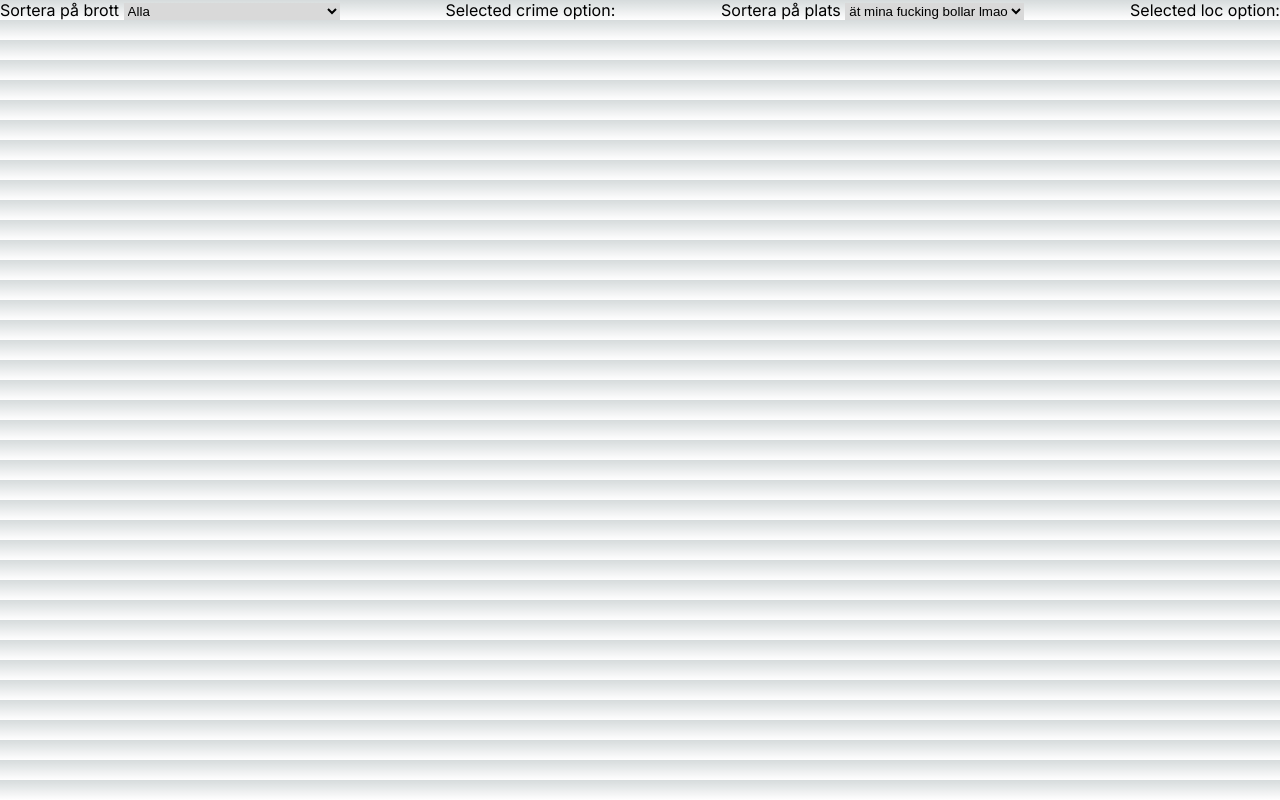
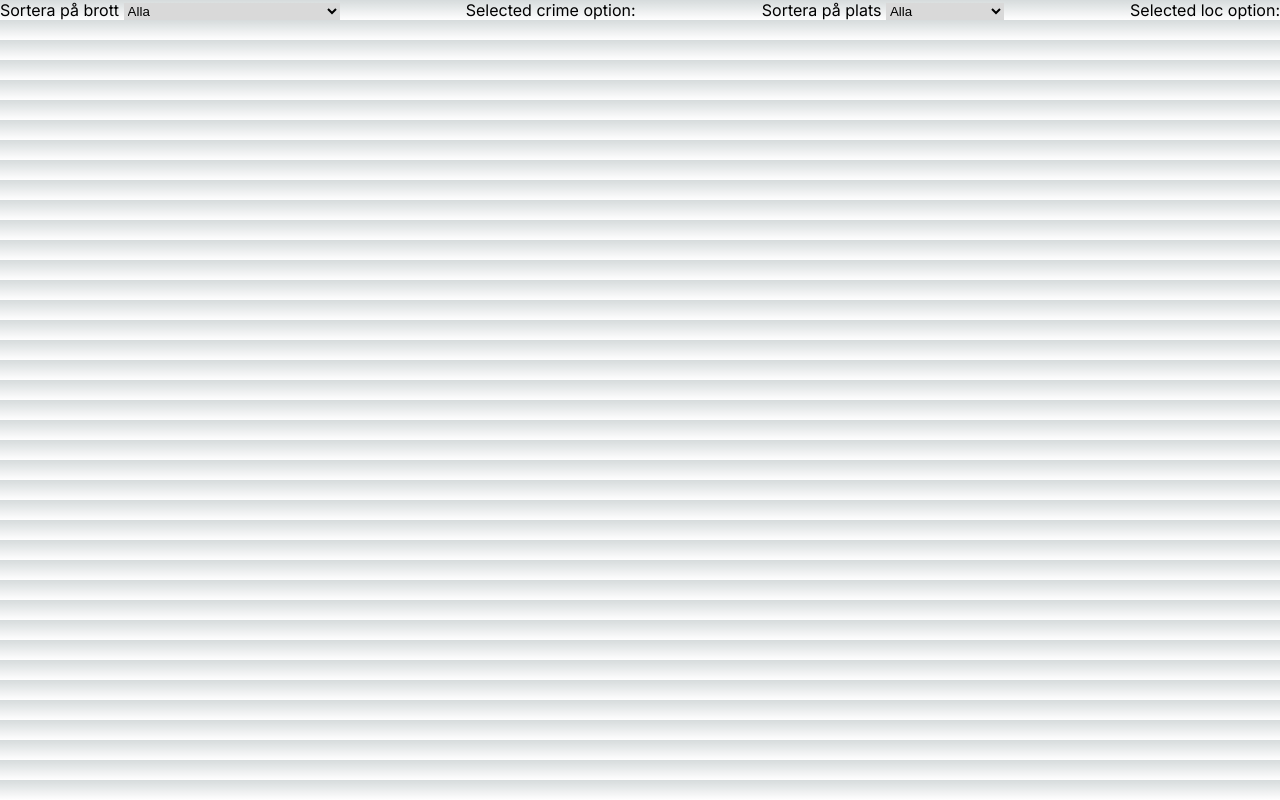
Before and after one commit to willayy/DAT257-Agile, a Next.js app in the folder agile-app/: page /testComboBox in a window 1280 px wide. Built offline with nearby package versions, Linux system fonts and the light colour scheme.

Commit message:
lists for crimes and locations added

```diff
--- a/agile-app/src/components/searchComboBox/parentSearchComboBox.tsx
+++ b/agile-app/src/components/searchComboBox/parentSearchComboBox.tsx
@@ -106,7 +106,298 @@ const ParentSearchComboBox = () => {
         "Våldtäkt, försök",
         "Vållande till kroppsskada"];
 
-    const optionsLoc = ['ät mina fucking bollar lmao ','loc1', 'loc2', 'loc3'];
+    const optionsLoc = [
+        "Alla",
+        "Ale",
+        "Alingsås",
+        "Alvesta",
+        "Aneby",
+        "Arboga",
+        "Arjeplog",
+        "Arvidsjaur",
+        "Arvika",
+        "Askersund",
+        "Avesta",
+        "Bengtsfors",
+        "Berg",
+        "Bjurholm",
+        "Bjuv",
+        "Boden",
+        "Bollebygd",
+        "Bollnäs",
+        "Borgholm",
+        "Borlänge",
+        "Botkyrka",
+        "Boxholm",
+        "Bromölla",
+        "Bräcke",
+        "Burlöv",
+        "Båstad",
+        "Dals-Ed",
+        "Danderyd",
+        "Degerfors",
+        "Dorotea",
+        "Eda",
+        "Ekerö",
+        "Eksjö",
+        "Emmaboda",
+        "Enköping",
+        "Eskilstuna",
+        "Eslöv",
+        "Essunga",
+        "Fagersta",
+        "Falkenberg",
+        "Falköping",
+        "Falun",
+        "Filipstad",
+        "Finspång",
+        "Flen",
+        "Forshaga",
+        "Färgelanda",
+        "Gagnef",
+        "Gislaved",
+        "Gnesta",
+        "Gnosjö",
+        "Gotland",
+        "Grums",
+        "Grästorp",
+        "Gullspång",
+        "Gällivare",
+        "Gävle",
+        "Göteborg",
+        "Götene",
+        "Habo",
+        "Hagfors",
+        "Hallsberg",
+        "Hallstahammar",
+        "Halmstad",
+        "Hammarö",
+        "Haninge",
+        "Haparanda",
+        "Heby",
+        "Hedemora",
+        "Helsingborg",
+        "Herrljunga",
+        "Hjo",
+        "Hofors",
+        "Huddinge",
+        "Hudiksvall",
+        "Hultsfred",
+        "Hylte",
+        "Håbo",
+        "Hällefors",
+        "Härjedalen",
+        "Härnösand",
+        "Härryda",
+        "Hässleholm",
+        "Höganäs",
+        "Högsby",
+        "Hörby",
+        "Höör",
+        "Jokkmokk",
+        "Järfälla",
+        "Jönköping",
+        "Kalix",
+        "Kalmar",
+        "Karlsborg",
+        "Karlshamn",
+        "Karlskoga",
+        "Karlskrona",
+        "Karlstad",
+        "Katrineholm",
+        "Kil",
+        "Kinda",
+        "Kiruna",
+        "Klippan",
+        "Knivsta",
+        "Kramfors",
+        "Kristianstad",
+        "Kristinehamn",
+        "Krokom",
+        "Kumla",
+        "Kungsbacka",
+        "Kungsör",
+        "Kungälv",
+        "Kävlinge",
+        "Köping",
+        "Laholm",
+        "Landskrona",
+        "Laxå",
+        "Lekeberg",
+        "Leksand",
+        "Lerum",
+        "Lessebo",
+        "Lidingö",
+        "Lidköping",
+        "Lilla Edet",
+        "Lindesberg",
+        "Linköping",
+        "Ljungby",
+        "Ljusdal",
+        "Ljusnarsberg",
+        "Lomma",
+        "Ludvika",
+        "Luleå",
+        "Lund",
+        "Lycksele",
+        "Lysekil",
+        "Malmö",
+        "Malung-Sälen",
+        "Malå",
+        "Mariestad",
+        "Mark",
+        "Markaryd",
+        "Mellerud",
+        "Mjölby",
+        "Mora",
+        "Motala",
+        "Mullsjö",
+        "Munkedal",
+        "Munkfors",
+        "Mölndal",
+        "Mönsterås",
+        "Mörbylånga",
+        "Nacka",
+        "Nora",
+        "Norberg",
+        "Nordanstig",
+        "Nordmaling",
+        "Norrköping",
+        "Norrtälje",
+        "Norsjö",
+        "Nybro",
+        "Nykvarn",
+        "Nyköping",
+        "Nynäshamn",
+        "Nässjö",
+        "Ockelbo",
+        "Olofström",
+        "Orsa",
+        "Orust",
+        "Osby",
+        "Oskarshamn",
+        "Ovanåker",
+        "Oxelösund",
+        "Pajala",
+        "Partille",
+        "Perstorp",
+        "Piteå",
+        "Ragunda",
+        "Robertsfors",
+        "Ronneby",
+        "Rättvik",
+        "Sala",
+        "Salem",
+        "Sandviken",
+        "Sigtuna",
+        "Simrishamn",
+        "Sjöbo",
+        "Skara",
+        "Skellefteå",
+        "Skinnskatteberg",
+        "Skurup",
+        "Skövde",
+        "Smedjebacken",
+        "Sollefteå",
+        "Sollentuna",
+        "Solna",
+        "Sorsele",
+        "Sotenäs",
+        "Staffanstorp",
+        "Stenungsund",
+        "Stockholm",
+        "Storfors",
+        "Storuman",
+        "Strängnäs",
+        "Strömstad",
+        "Strömsund",
+        "Sundbyberg",
+        "Sundsvall",
+        "Sunne",
+        "Surahammar",
+        "Svalöv",
+        "Svedala",
+        "Svenljunga",
+        "Säffle",
+        "Säter",
+        "Sävsjö",
+        "Söderhamn",
+        "Söderköping",
+        "Södertälje",
+        "Sölvesborg",
+        "Tanum",
+        "Tibro",
+        "Tidaholm",
+        "Tierp",
+        "Timrå",
+        "Tingsryd",
+        "Tjörn",
+        "Tomelilla",
+        "Torsby",
+        "Torsås",
+        "Tranemo",
+        "Tranås",
+        "Trelleborg",
+        "Trollhättan",
+        "Trosa",
+        "Tyresö",
+        "Täby",
+        "Töreboda",
+        "Uddevalla",
+        "Ulricehamn",
+        "Umeå",
+        "Upplands Väsby",
+        "Upplands-Bro",
+        "Uppsala",
+        "Uppvidinge",
+        "Vadstena",
+        "Vaggeryd",
+        "Valdemarsvik",
+        "Vallentuna",
+        "Vansbro",
+        "Vara",
+        "Varberg",
+        "Vaxholm",
+        "Vellinge",
+        "Vetlanda",
+        "Vilhelmina",
+        "Vimmerby",
+        "Vindeln",
+        "Vingåker",
+        "Vårgårda",
+        "Vänersborg",
+        "Vännäs",
+        "Värmdö",
+        "Värnamo",
+        "Västervik",
+        "Västerås",
+        "Växjö",
+        "Ydre",
+        "Ystad",
+        "Åmål",
+        "Ånge",
+        "Åre",
+        "Årjäng",
+        "Åsele",
+        "Åstorp",
+        "Åtvidaberg",
+        "Älmhult",
+        "Älvdalen",
+        "Älvkarleby",
+        "Älvsbyn",
+        "Ängelholm",
+        "Öckerö",
+        "Ödeshög",
+        "Örebro",
+        "Örkelljunga",
+        "Örnsköldsvik",
+        "Östersund",
+        "Österåker",
+        "Östhammar",
+        "Östra Göinge",
+        "Överkalix",
+        "Övertorneå"
+      ];
 
     return (
         <div className={styles.container}>
```
